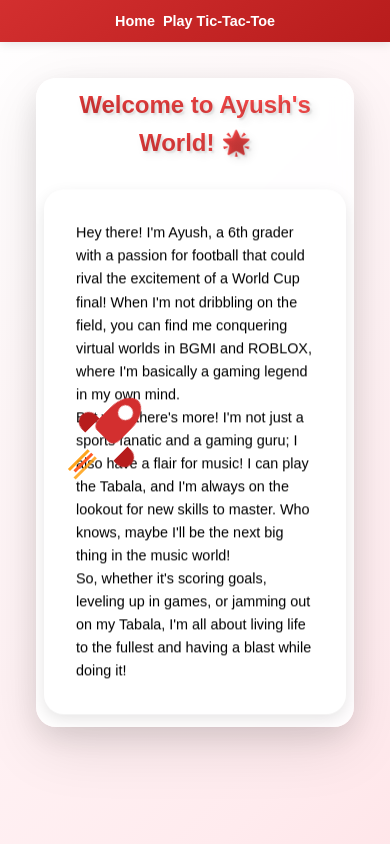
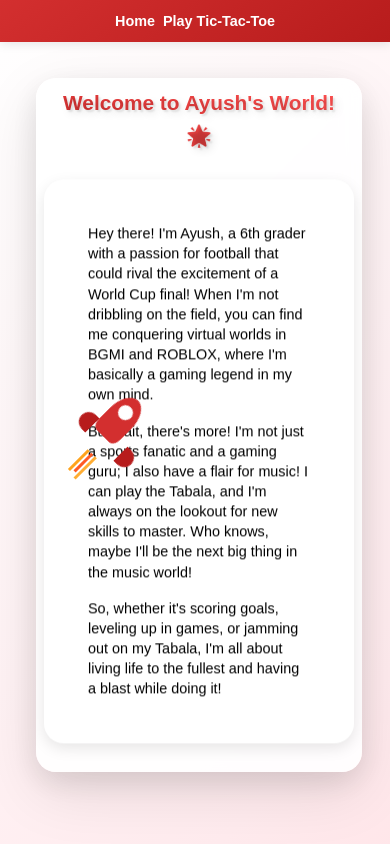
Before and after one commit to Sushiel13/ayushpro, a plain HTML site: page index.html in a window 390 px wide. Shown: the top 844 px of the page. Drawn offline with Linux system fonts and the light colour scheme.

Commit message:
Update styles.css

```diff
--- a/styles.css
+++ b/styles.css
@@ -551,6 +551,7 @@ body {
     .container {
         padding: 1rem;
         margin: 0.5rem;
+        width: 100%;
     }
 
     /* Navigation adjustments */
@@ -566,21 +567,33 @@ body {
     .intro {
         flex-direction: column;
         align-items: center;
-        gap: 1rem;
+        gap: 1.5rem;
         padding: 1rem;
+        margin: 1rem 0;
+        width: 100%;
     }
 
     .avatar {
         width: 150px;
         height: 150px;
+        margin: 0 auto;
     }
 
     .about-me {
+        width: 100%;
         padding: 1rem;
     }
 
+    .about-me p {
+        font-size: 0.95rem;
+        margin-bottom: 1rem;
+        line-height: 1.4;
+        text-align: left;
+    }
+
     h1 {
-        font-size: 1.8rem;
+        font-size: 1.5rem;
+        padding: 0 1rem;
     }
 
     /* Game section adjustments */
@@ -653,17 +666,13 @@ body {
     }
 
     h1 {
-        font-size: 1.5rem;
+        font-size: 1.3rem;
+        padding: 0 0.5rem;
     }
 
-    .game-board {
-        grid-template-columns: repeat(3, 70px);
-    }
-
-    .cell {
-        width: 70px;
-        height: 70px;
-        font-size: 1.8rem;
+    .intro {
+        padding: 0.5rem;
+        gap: 1rem;
     }
 
     .avatar {
@@ -671,13 +680,13 @@ body {
         height: 120px;
     }
 
-    /* Adjust text sizes */
-    p {
-        font-size: 0.9rem;
+    .about-me {
+        padding: 0.75rem;
     }
 
-    .game-info {
-        font-size: 1rem;
+    .about-me p {
+        font-size: 0.9rem;
+        margin-bottom: 0.75rem;
     }
 
     /* Navigation for very small screens */
@@ -757,3 +766,44 @@ nav a {
         transition: none !important;
     }
 }
+
+/* Base styles update */
+.container {
+    max-width: 100%;
+    box-sizing: border-box;
+    overflow: hidden;
+}
+
+.intro {
+    display: flex;
+    gap: 2rem;
+    margin-top: 2rem;
+    background: var(--white-color);
+    border-radius: 20px;
+    box-shadow: 0 5px 15px var(--shadow-color);
+    padding: 2rem;
+    width: 100%;
+    box-sizing: border-box;
+}
+
+.about-me {
+    flex: 1;
+    display: flex;
+    flex-direction: column;
+    gap: 1rem;
+}
+
+.about-me p {
+    margin: 0;
+}
+
+/* Fix for content overflow */
+* {
+    max-width: 100%;
+    box-sizing: border-box;
+}
+
+img {
+    max-width: 100%;
+    height: auto;
+}
```
